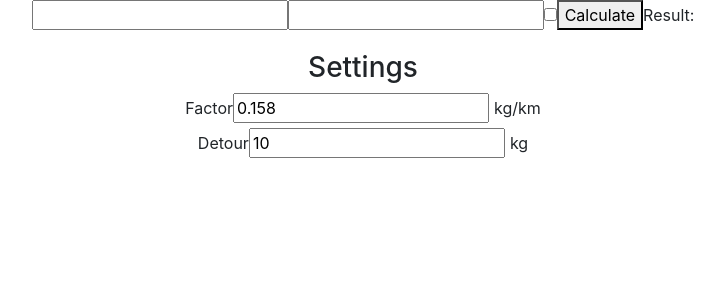
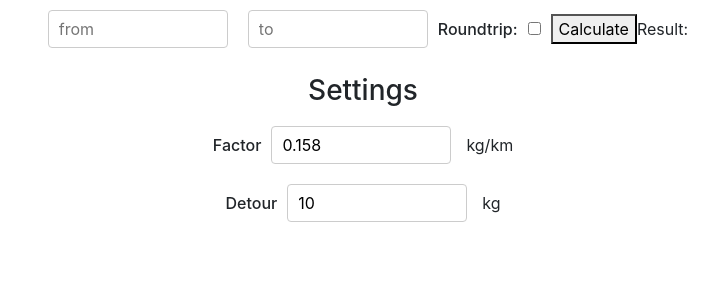
Before and after one commit to cladg92/atmosfair_frontend, a React (Create React App) app: page / in a window 1280 px wide. Shown: the top 300 px of the page, without its empty margins (277-1001 px from the left). Built offline with nearby package versions, Linux system fonts and the light colour scheme.

Commit message:
Add some basic css styling and update change input functions

```diff
--- a/src/AirportSearch.js
+++ b/src/AirportSearch.js
@@ -21,18 +21,26 @@ class AirportSearch extends Component {
 
   handleInputChanged1 = (event) => {
     const value = event.target.value;
+    if (value) {
       const suggestions1 = this.props.locations.filter((a) => {
         return a.toUpperCase().indexOf(value.toUpperCase()) > -1;
       });
       this.setState({ query1: value, suggestions1 });
+    } else {
+      this.setState({ query1: value, suggestions1: [] });
+    }
   };
 
   handleInputChanged2 = (event) => {
     const value = event.target.value;
+    if (value) {
       const suggestions2 = this.props.locations.filter((a) => {
         return a.toUpperCase().indexOf(value.toUpperCase()) > -1;
       });
       this.setState({ query2: value, suggestions2 });
+    } else {
+      this.setState({ query2: value, suggestions2: [] });
+    }
   };
 
   handleItemClicked1 = (suggestion) => {
@@ -125,9 +133,10 @@ class AirportSearch extends Component {
           onFocus={() => {
             this.setState({ showSuggestions1: true });
           }}
+          placeholder="from"
         />
         <ul
-          className="suggestions1"
+          className="suggestions suggestions1"
           style={this.state.showSuggestions1 ? {} : { display: "none" }}
         >
           {this.state.suggestions1.map((suggestion) => (
@@ -147,9 +156,10 @@ class AirportSearch extends Component {
           onFocus={() => {
             this.setState({ showSuggestions2: true });
           }}
+          placeholder="to"
         />
         <ul
-          className="suggestions2"
+          className="suggestions suggestions2"
           style={this.state.showSuggestions2 ? {} : { display: "none" }}
         >
           {this.state.suggestions2.map((suggestion) => (
@@ -161,6 +171,7 @@ class AirportSearch extends Component {
             </li>
           ))}
         </ul>
+        <label className="label">Roundtrip: </label>
         <input
           type="checkbox"
           className="roundtrip"
--- a/src/App.css
+++ b/src/App.css
@@ -28,11 +28,48 @@
   color: #61dafb;
 }
 
-@keyframes App-logo-spin {
-  from {
-    transform: rotate(0deg);
-  }
-  to {
-    transform: rotate(360deg);
-  }
+input[type="text"],
+input[type="number"] {
+  padding: 8px 6px 8px 10px;
+  margin: 10px;
+  border-radius: 4px;
+  outline: none;
+  border: 1px solid #ccc;
+  font-size: 16px;
+  line-height: 20px;
+  align-self: center;
+  height: 38px;
+  width: 180px;
 }
+
+input[type="checkbox"] {
+  margin: 10px;
+}
+
+.label {
+  align-self: center;
+  font-weight: 500;
+}
+
+.suggestions {
+  width: 180px;
+  position: absolute;
+  z-index: 2;
+  align-self: center;
+  margin: 0;
+  top: 90px;
+  font-size: 14px;
+  box-shadow: 10px 10px 16px -12px rgba(0, 0, 0, 0.75);
+  list-style-type: none;
+}
+
+.suggestions > li {
+  text-align: left;
+  padding: 8px 6px 8px 10px;
+  background-color: white;
+  cursor: default;
+}
+
+.suggestions > li:hover {
+  background-color: #f5cb42;
+}
--- a/src/Settings.js
+++ b/src/Settings.js
@@ -6,7 +6,7 @@ class Settings extends Component {
       <div className="Settings">
         <h3>Settings</h3>
         <div className="factor">
-          <label>Factor</label>
+          <label className="label">Factor</label>
           <input
             type="number"
             step="any"
@@ -17,7 +17,7 @@ class Settings extends Component {
           <span style={{ marginLeft: 5 }}>kg/km</span>
         </div>
         <div className="detour">
-          <label>Detour</label>
+          <label className="label">Detour</label>
           <input
             type="number"
             className="detour"
```
Lines whose indentation alone changed are shown as unchanged.
